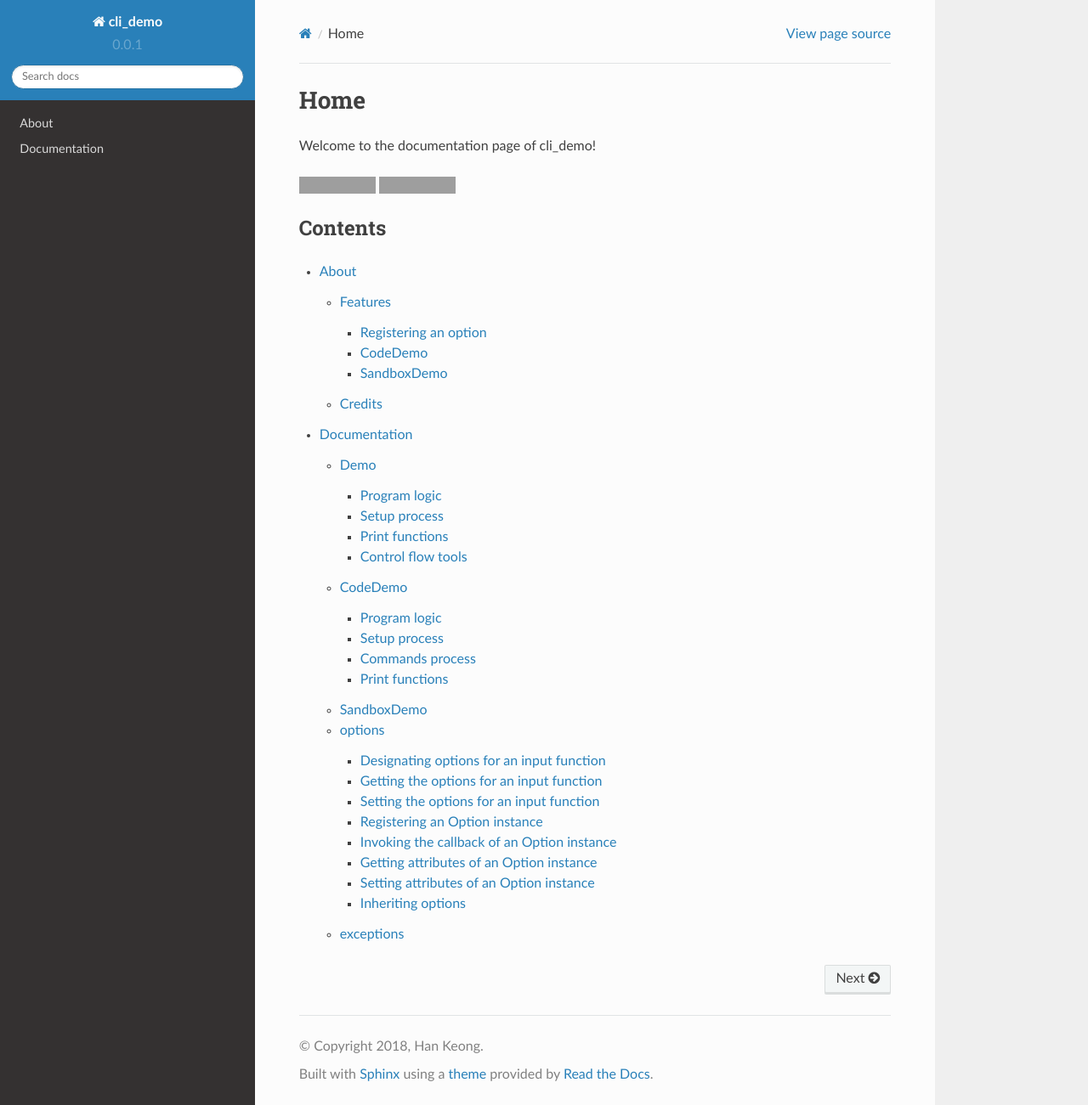
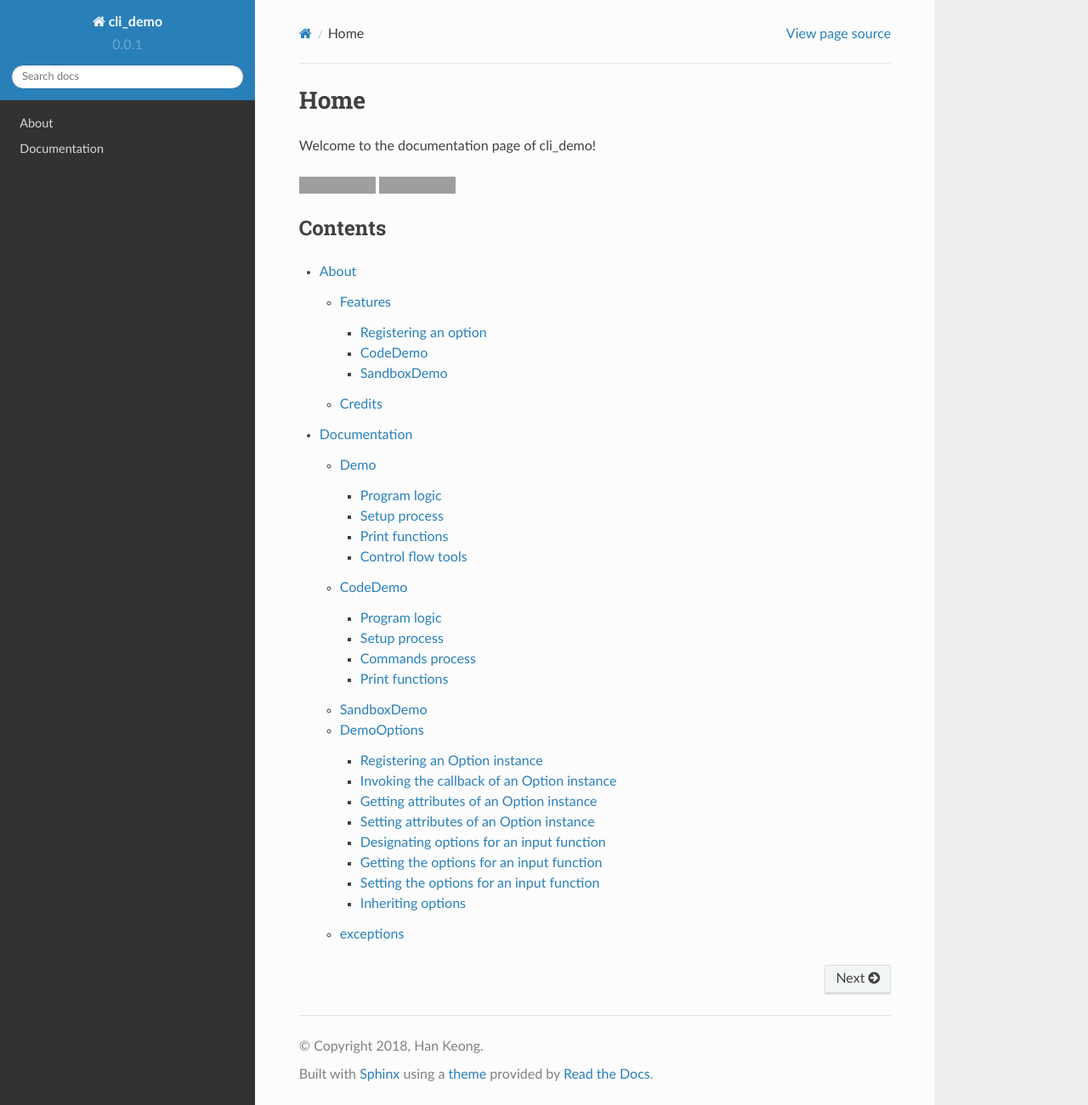
Before and after one commit to david-xhk/cli_demo, a Sphinx documentation site: the page built from docs/index.rst, in a window 1280 px wide and 1301 px high. Shown: the whole window at 85% size. Built offline with Sphinx 7.4.7 and the Read the Docs theme 2.0.0, drawn with Linux system fonts in a browser that asks for light colours; some of the changed lines change nothing that is shown; grey boxes are pictures that could not be loaded.

```diff
--- a/docs/docs.rst
+++ b/docs/docs.rst
@@ -79,29 +79,11 @@
     :member-order: bysource
     :show-inheritance:
 
-=========
- options
-=========
+=============
+ DemoOptions
+=============
 
-.. automodule:: cli_demo.options
-
-Designating options for an input function
------------------------------------------
-.. automethod:: cli_demo.options.DemoOptions.__call__
-
-Getting the options for an input function
------------------------------------------
-.. automethod:: cli_demo.options.DemoOptions.get_options
-
-.. automethod:: cli_demo.options.DemoOptions.has_options
-
-.. automethod:: cli_demo.options.DemoOptions.get_id
-
-Setting the options for an input function
------------------------------------------
-.. automethod:: cli_demo.options.DemoOptions.set_options
-
-.. automethod:: cli_demo.options.DemoOptions.insert
+.. autoclass:: cli_demo.options.DemoOptions
 
 Registering an Option instance
 ------------------------------
@@ -151,6 +133,24 @@
 
 .. automethod:: cli_demo.options.DemoOptions.set_kwargs
 
+Designating options for an input function
+-----------------------------------------
+.. automethod:: cli_demo.options.DemoOptions.__call__
+
+Getting the options for an input function
+-----------------------------------------
+.. automethod:: cli_demo.options.DemoOptions.get_options
+
+.. automethod:: cli_demo.options.DemoOptions.has_options
+
+.. automethod:: cli_demo.options.DemoOptions.get_id
+
+Setting the options for an input function
+-----------------------------------------
+.. automethod:: cli_demo.options.DemoOptions.set_options
+
+.. automethod:: cli_demo.options.DemoOptions.insert
+
 Inheriting options
 ------------------
 .. automethod:: cli_demo.options.DemoOptions.copy
```
